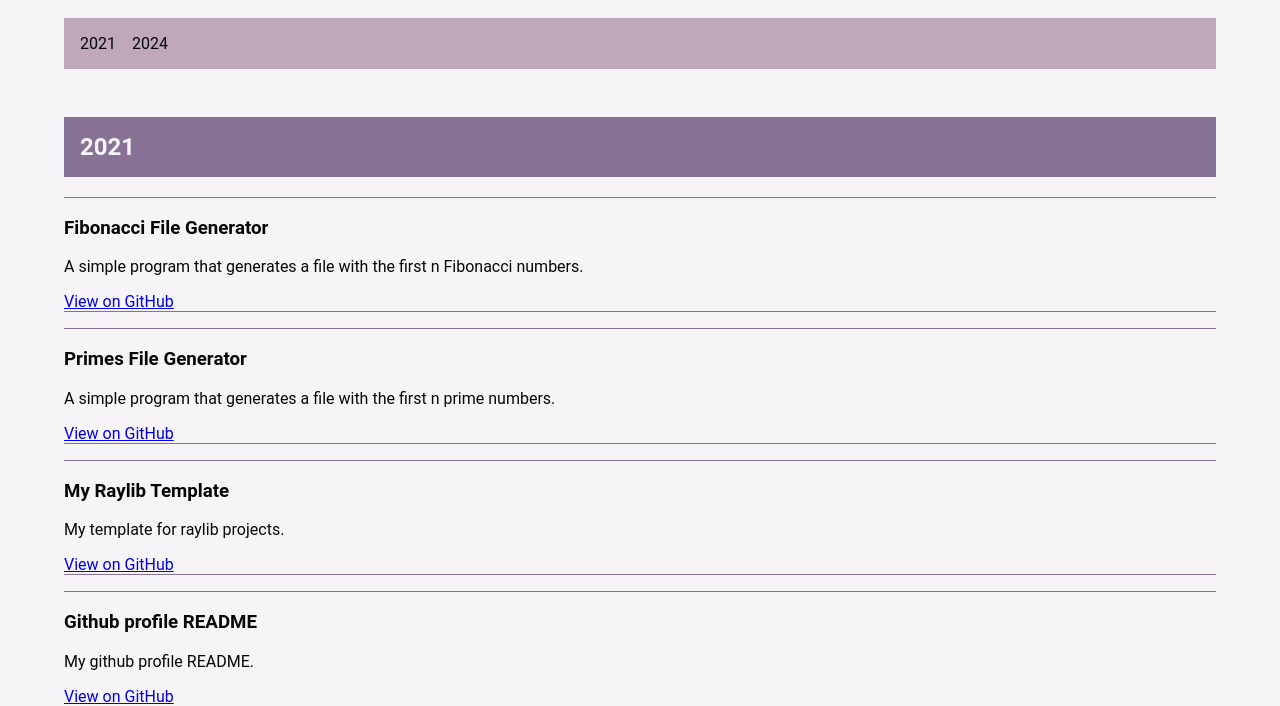
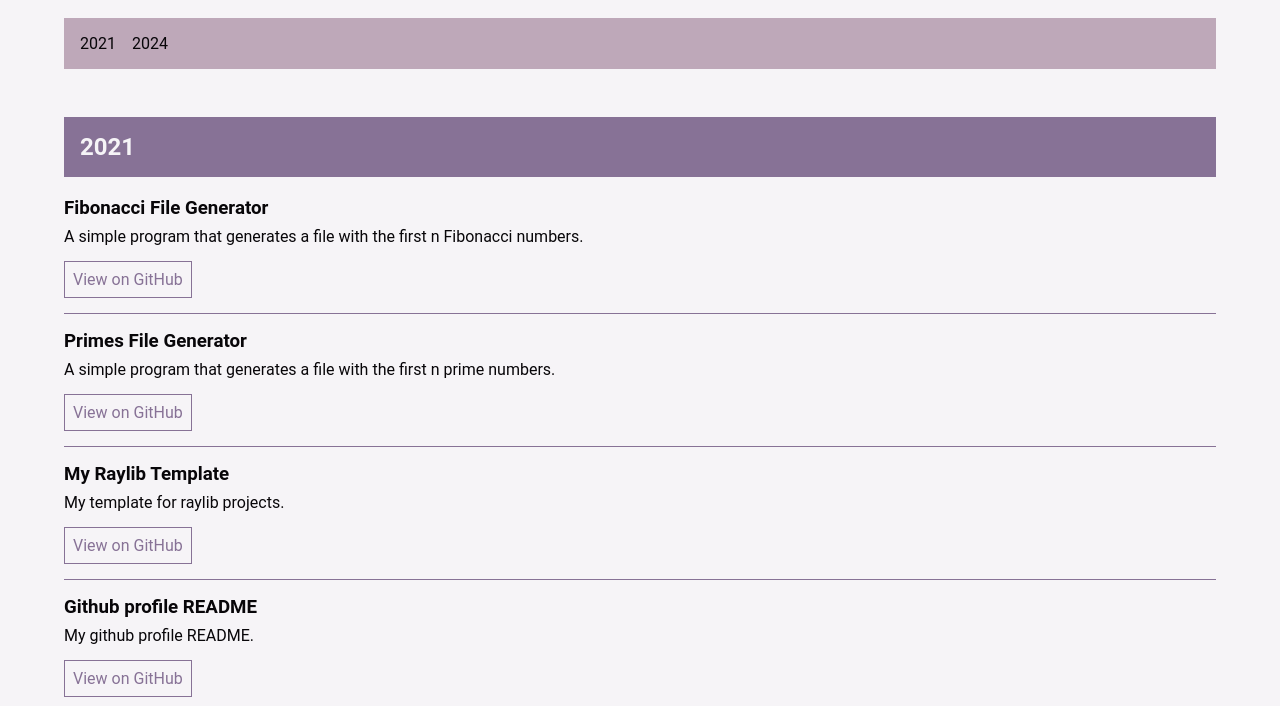
Before and after one commit to mrdarip/all-my-repos-web, a plain HTML site: page index.html in a window 1280 px wide. Shown: the part 103-809 px from the top of the page. Drawn offline with Linux system fonts and the light colour scheme.

Commit message:
fixed page style

```diff
--- a/css/style.css
+++ b/css/style.css
@@ -4,6 +4,11 @@
     --primary: #877296;
     --secondary: #bea8b9;
     --accent: #a98b9c;
+}
+
+*{
+    box-sizing: border-box;
+    vertical-align: top;
 }
 
 body{
@@ -59,6 +64,24 @@ nav a:hover{
 
 .repo {
     border: 1px solid var(--primary);
-    border-width: 1px 0;
+    border-width: 0 0 1px 0;
+    padding-bottom: 1.5em;
     margin: 1em 0;
 }
+
+.repo h3{
+    margin: 0;
+    padding: 0;
+}
+
+.repo p{
+    margin: 0;
+    padding: 0.5em 0 1.5em 0;
+}
+
+.repo a{
+    color: var(--primary);
+    text-decoration: none;
+    padding: 0.5em;
+    border: 1px solid var(--primary);
+}
```
